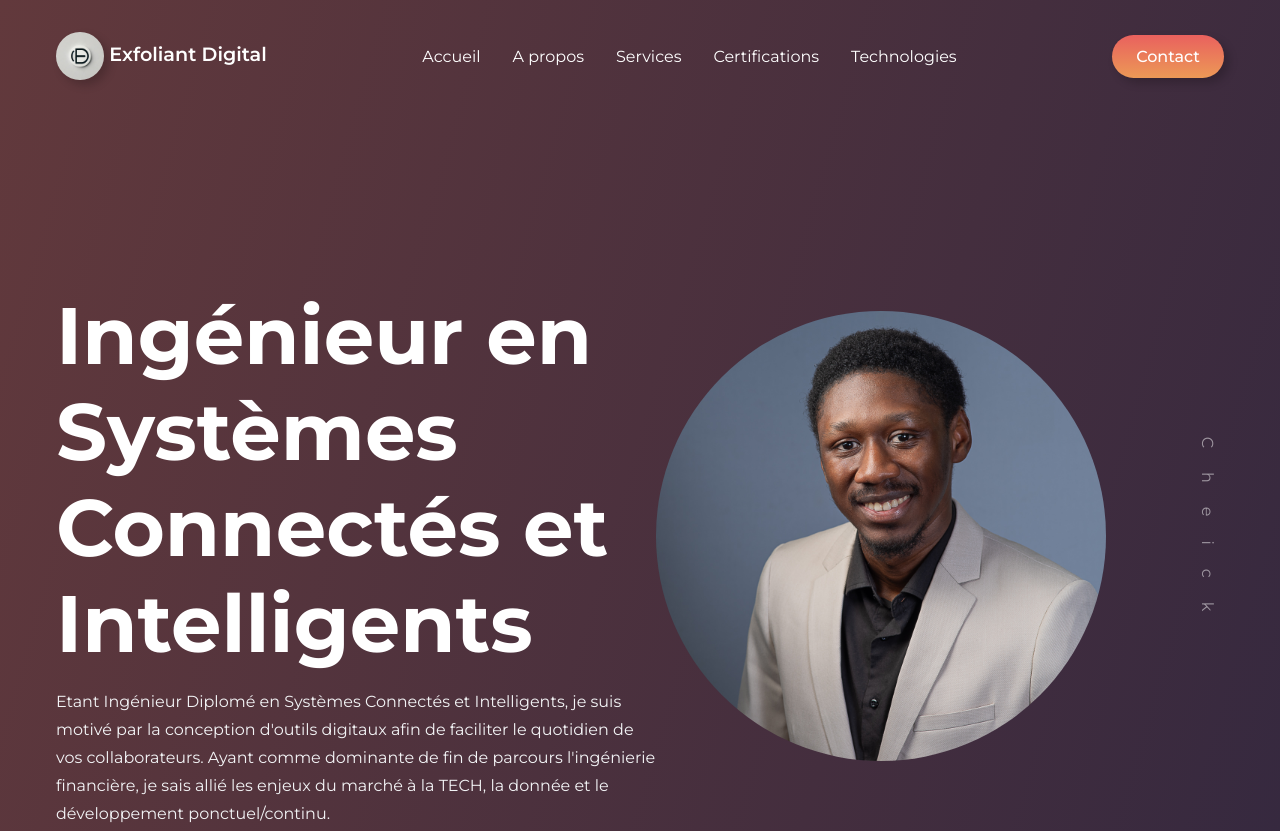
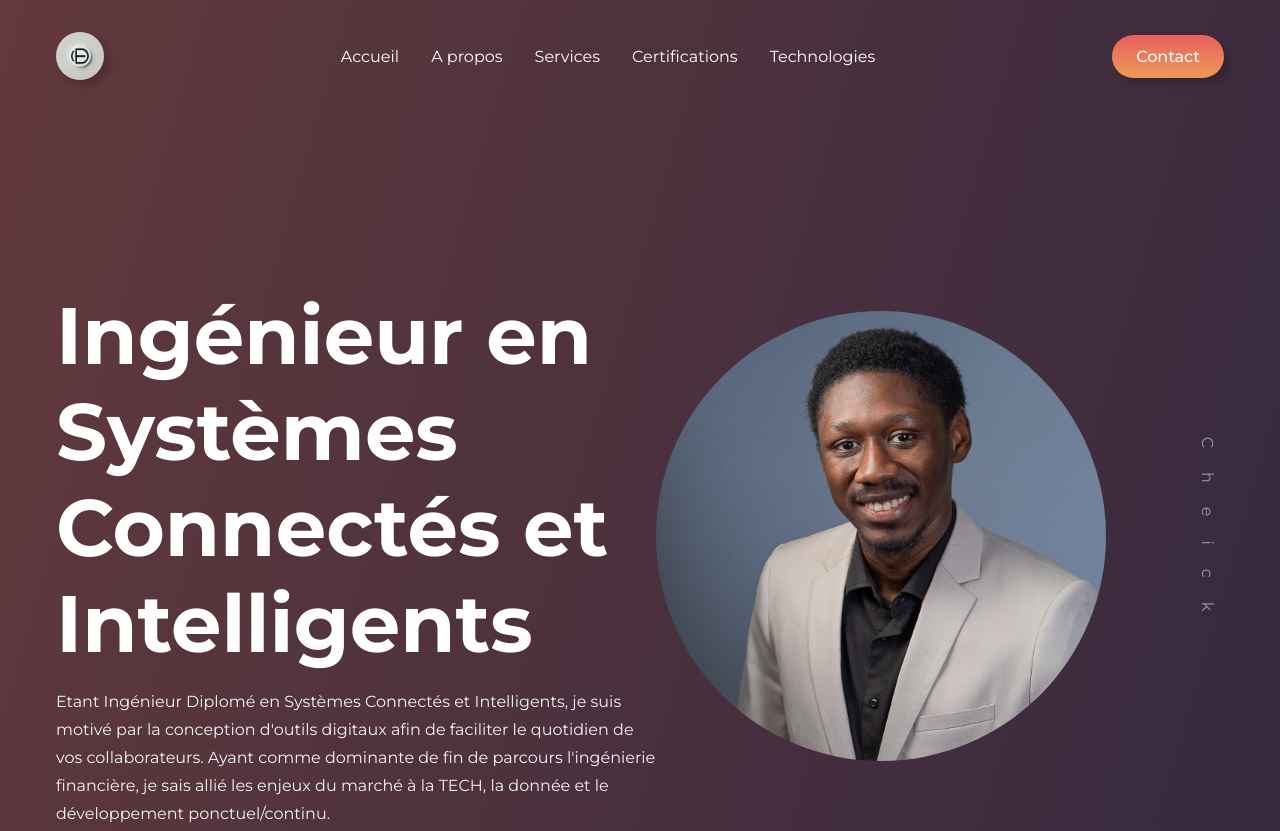
Before and after one commit to cheick-tioro/CheickTIORO, a plain HTML site: page index.html in a window 1280 px wide. Shown: the top 831 px of the page. Drawn offline with nearby package versions, Linux system fonts and the light colour scheme.

Commit message:
Fix HTML formatting and remove unnecessary comments

```diff
--- a/index.html
+++ b/index.html
@@ -17,7 +17,6 @@
         <!-- À gauche : logo + texte -->
         <a href="#" class="logo-link">
           <span class="logo nav__logo"></span>
-          <span class="nav__text">Exfoliant Digital</span>
         </a>
 
 
```
